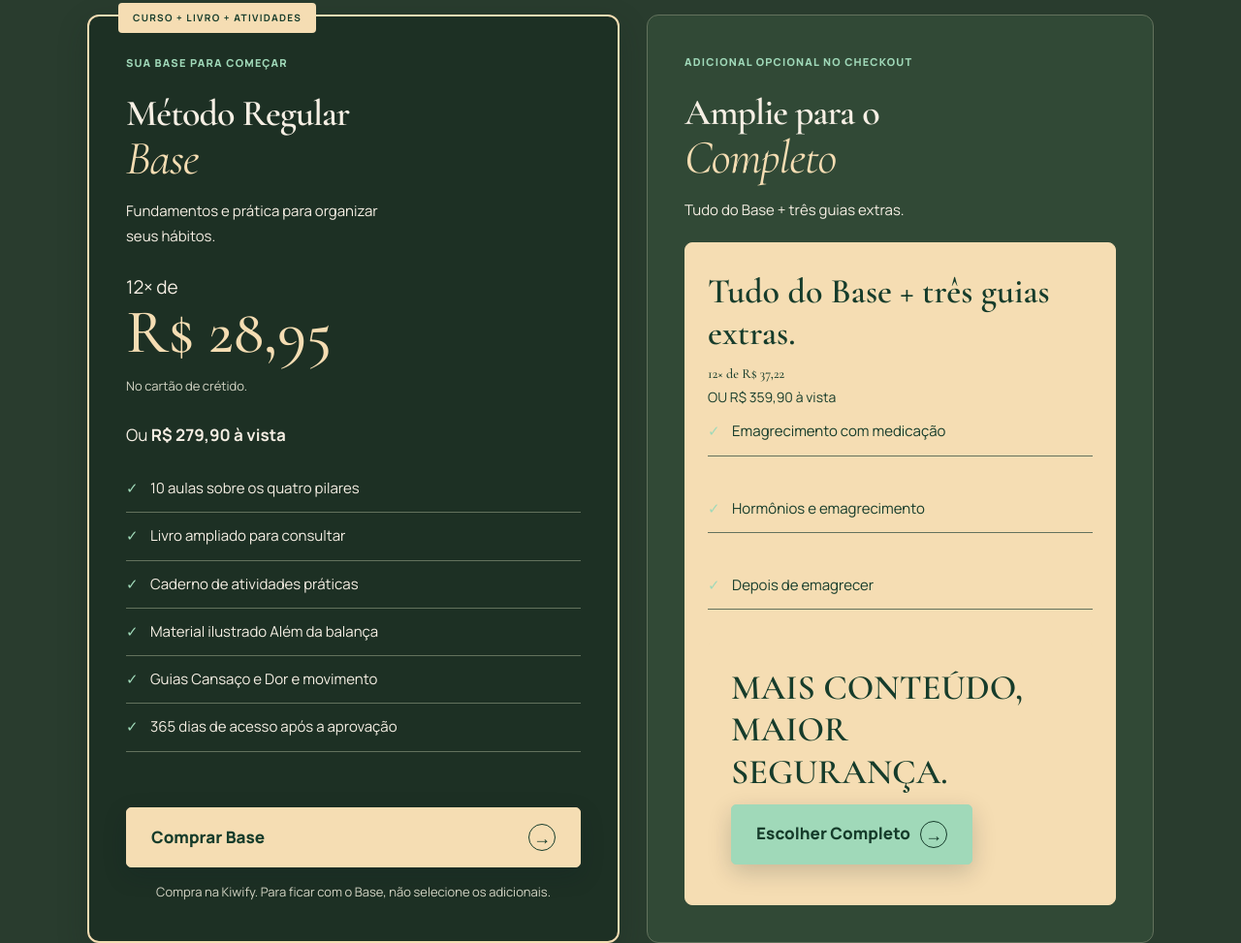
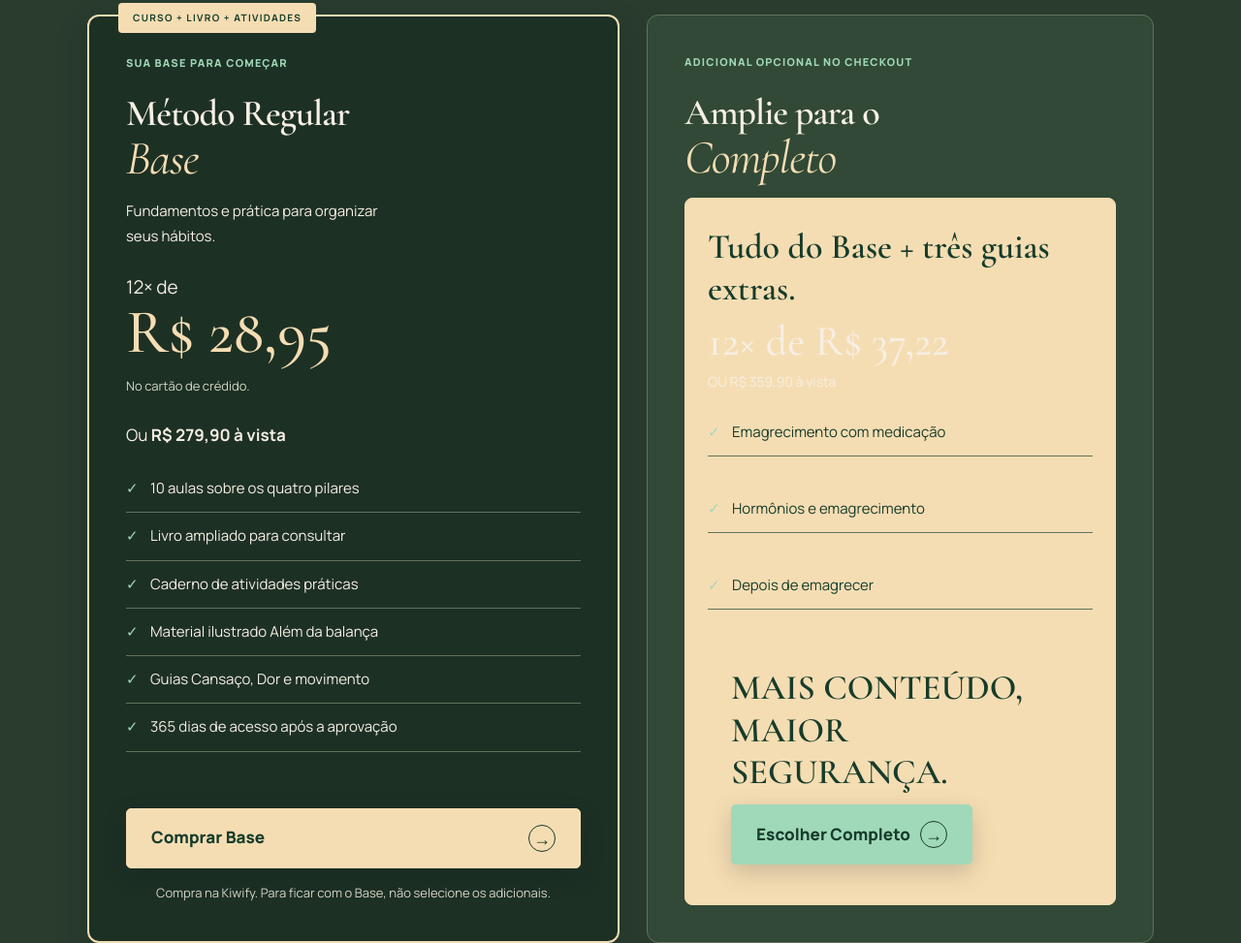
Before and after one commit to docsjr/wshop, a plain HTML site: page index.html in a window 1280 px wide. Shown: the part 5118-6091 px from the top of the page at 97% size. Drawn offline with nearby package versions, Linux system fonts and the light colour scheme.

Commit message:
Fix typo in payment section and update checks list

```diff
--- a/index.html
+++ b/index.html
@@ -235,17 +235,17 @@ src="https://www.facebook.com/tr?id=2428047607935661&ev=PageView&noscript=1"
             <p class="eyebrow">SUA BASE PARA COMEÇAR</p><h3>Método Regular <em>Base</em></h3>
             <p class="plan-intro">Fundamentos e prática para organizar seus hábitos.</p>
             <p class="installment">12× de <strong>R$ 28,95</strong></p>
-            <p class="payment">No cartão de crétido.</p>
+            <p class="payment">No cartão de crédido.</p>
             <p class="cash-price">Ou <strong>R$ 279,90 à vista</strong></p>
-            <ul class="checks"><li>10 aulas sobre os quatro pilares</li><li>Livro ampliado para consultar</li><li>Caderno de atividades práticas</li><li>Material ilustrado Além da balança</li><li>Guias Cansaço e Dor e movimento</li><li>365 dias de acesso após a aprovação</li></ul>
+            <ul class="checks"><li>10 aulas sobre os quatro pilares</li><li>Livro ampliado para consultar</li><li>Caderno de atividades práticas</li><li>Material ilustrado Além da balança</li><li>Guias Cansaço, Dor e movimento</li><li>365 dias de acesso após a aprovação</li></ul>
             <a class="button purchase" data-checkout="base" href="https://pay.kiwify.com.br/t5IY204">Comprar Base <span aria-hidden="true">→</span></a>
             <p class="small plan-note">Compra na Kiwify. Para ficar com o Base, não selecione os adicionais.</p>
           </article>
           <article class="plan upgrade-plan" id="curso-completo">
             <p class="eyebrow">ADICIONAL OPCIONAL NO CHECKOUT</p><h3>Amplie para o <em>Completo</em></h3>
-            <p class="plan-intro">Tudo do Base + três guias extras.</p>
-            <div class="value-note"><span></span><strong>Tudo do Base + três guias extras.</strong>
-            <p class="upgrade-price">12× de R$ 37,22 <span>OU R$ 359,90 à vista</span></p>
+
+            <div class="value-note"><span></span><strong>Tudo do Base + três guias extras.
+            <p class="upgrade-price">12× de R$ 37,22 <span>OU R$ 359,90 à vista</span></p></strong>
             <ul class="checks"><li>Emagrecimento com medicação</li></ul>
              <ul class="checks"><li>Hormônios e emagrecimento</li></ul>
               <ul class="checks"><li>Depois de emagrecer</li></ul>
```
